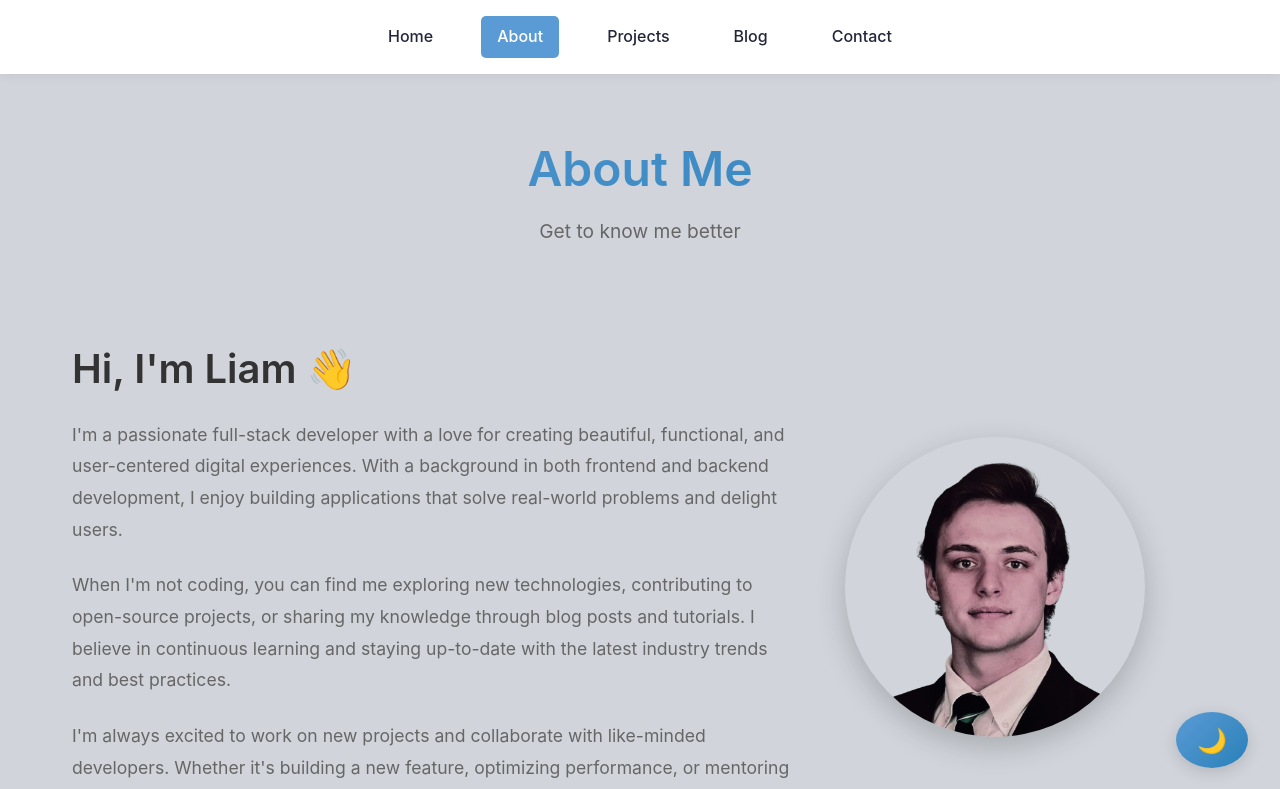
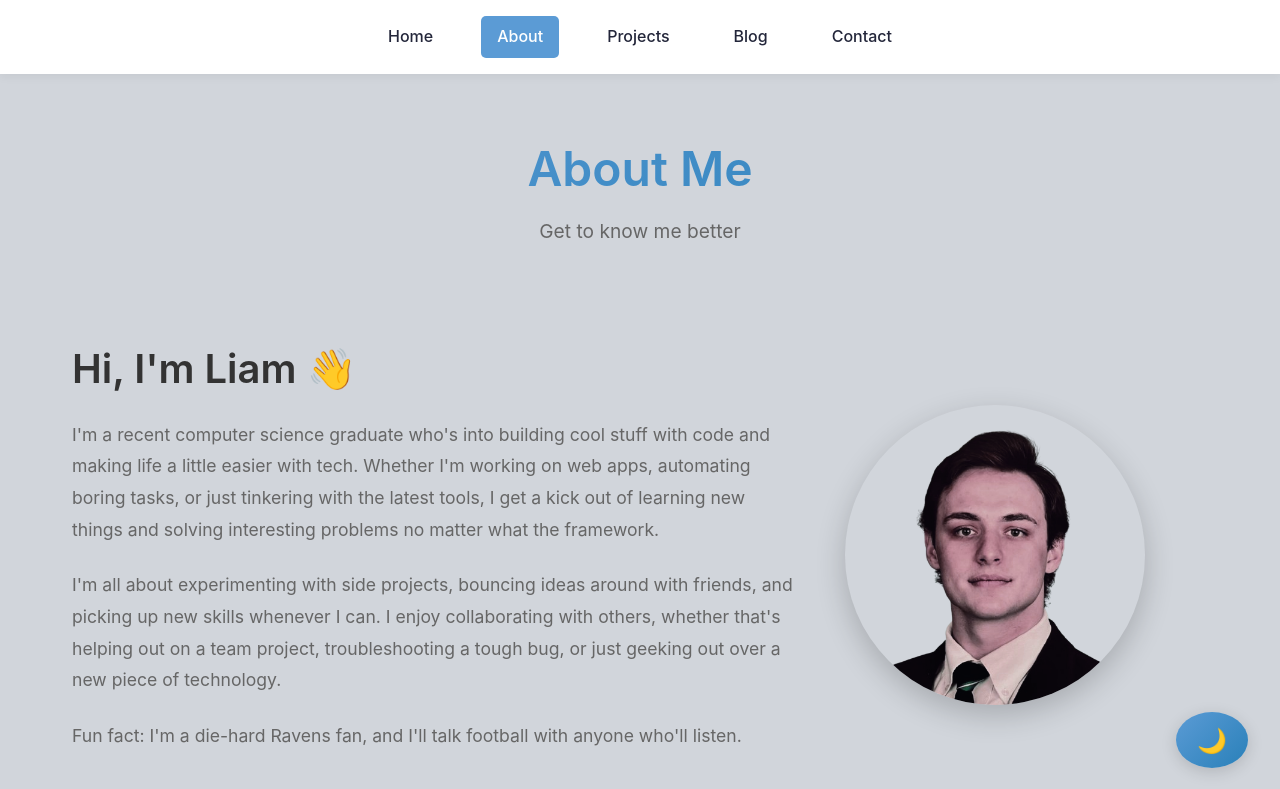
Before and after one commit to Laamb21/Personal_Website, a React (Create React App) app: page /about in a window 1280 px wide. Shown: the top 789 px of the page. Built offline with nearby package versions, Linux system fonts and the light colour scheme.

Commit message:
Revise About page content to reflect a more casual and personal tone, highlighting interests in coding, collaboration, and technology. Updated text to replace previous professional description with a focus on recent graduation and enthusiasm for learning and side projects.

```diff
--- a/src/pages/About.js
+++ b/src/pages/About.js
@@ -20,22 +20,20 @@ function About() {
           <div className="about-text">
             <h2>Hi, I'm Liam 👋</h2>
             <p>
-              I'm a passionate full-stack developer with a love for creating beautiful,
-              functional, and user-centered digital experiences. With a background in
-              both frontend and backend development, I enjoy building applications that
-              solve real-world problems and delight users.
+              I'm a recent computer science graduate who's into building cool stuff with
+              code and making life a little easier with tech. Whether I'm working on web
+              apps, automating boring tasks, or just tinkering with the latest tools, I
+              get a kick out of learning new things and solving interesting problems no
+              matter what the framework.
             </p>
             <p>
-              When I'm not coding, you can find me exploring new technologies,
-              contributing to open-source projects, or sharing my knowledge through
-              blog posts and tutorials. I believe in continuous learning and staying
-              up-to-date with the latest industry trends and best practices.
+              I'm all about experimenting with side projects, bouncing ideas around with
+              friends, and picking up new skills whenever I can. I enjoy collaborating with
+              others, whether that's helping out on a team project, troubleshooting a tough
+              bug, or just geeking out over a new piece of technology.
             </p>
             <p>
-              I'm always excited to work on new projects and collaborate with
-              like-minded developers. Whether it's building a new feature,
-              optimizing performance, or mentoring junior developers, I'm ready
-              to take on new challenges.
+              Fun fact: I'm a die-hard Ravens fan, and I'll talk football with anyone who'll listen.
             </p>
           </div>
           <div className="about-image">
```
